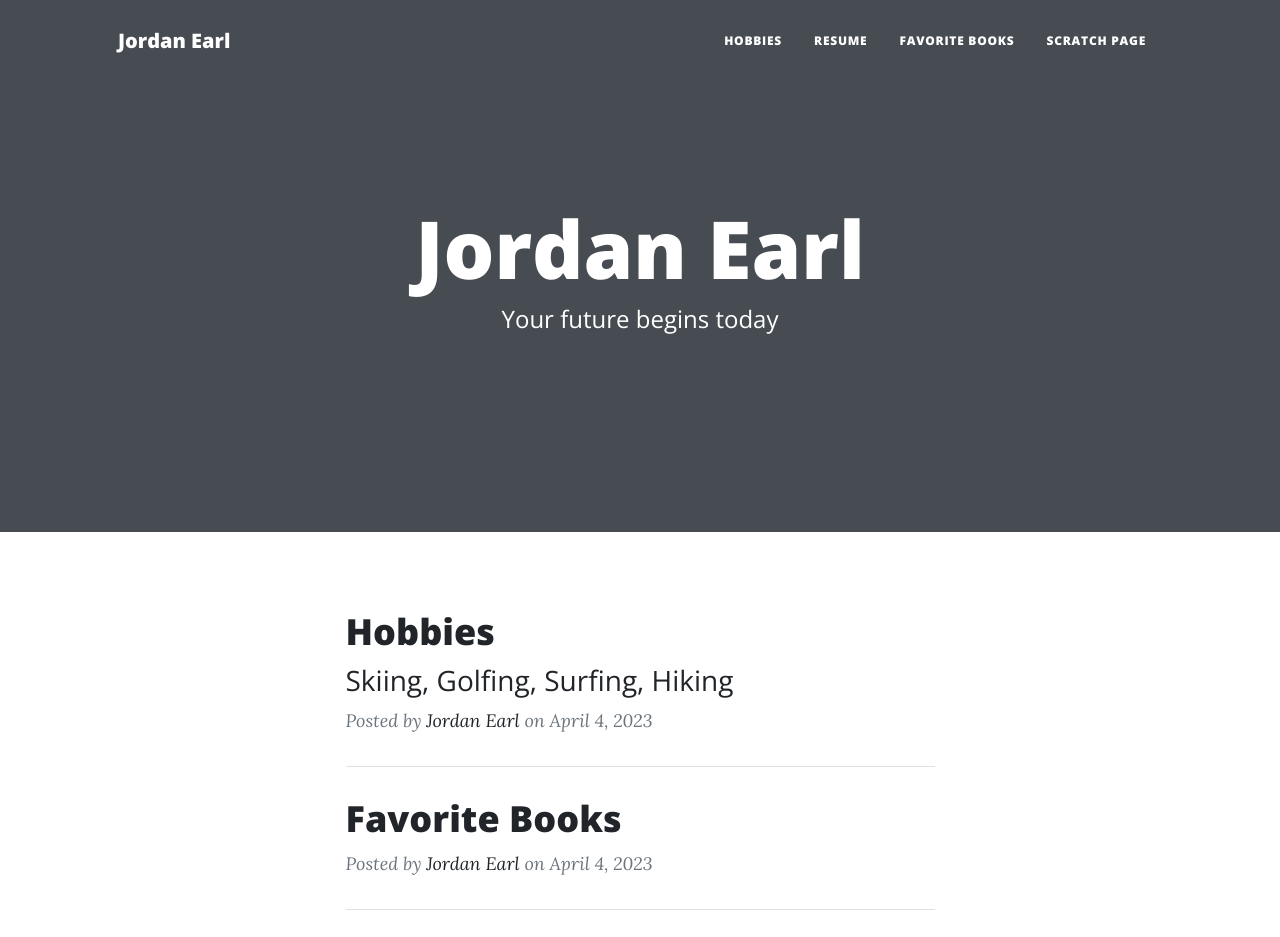
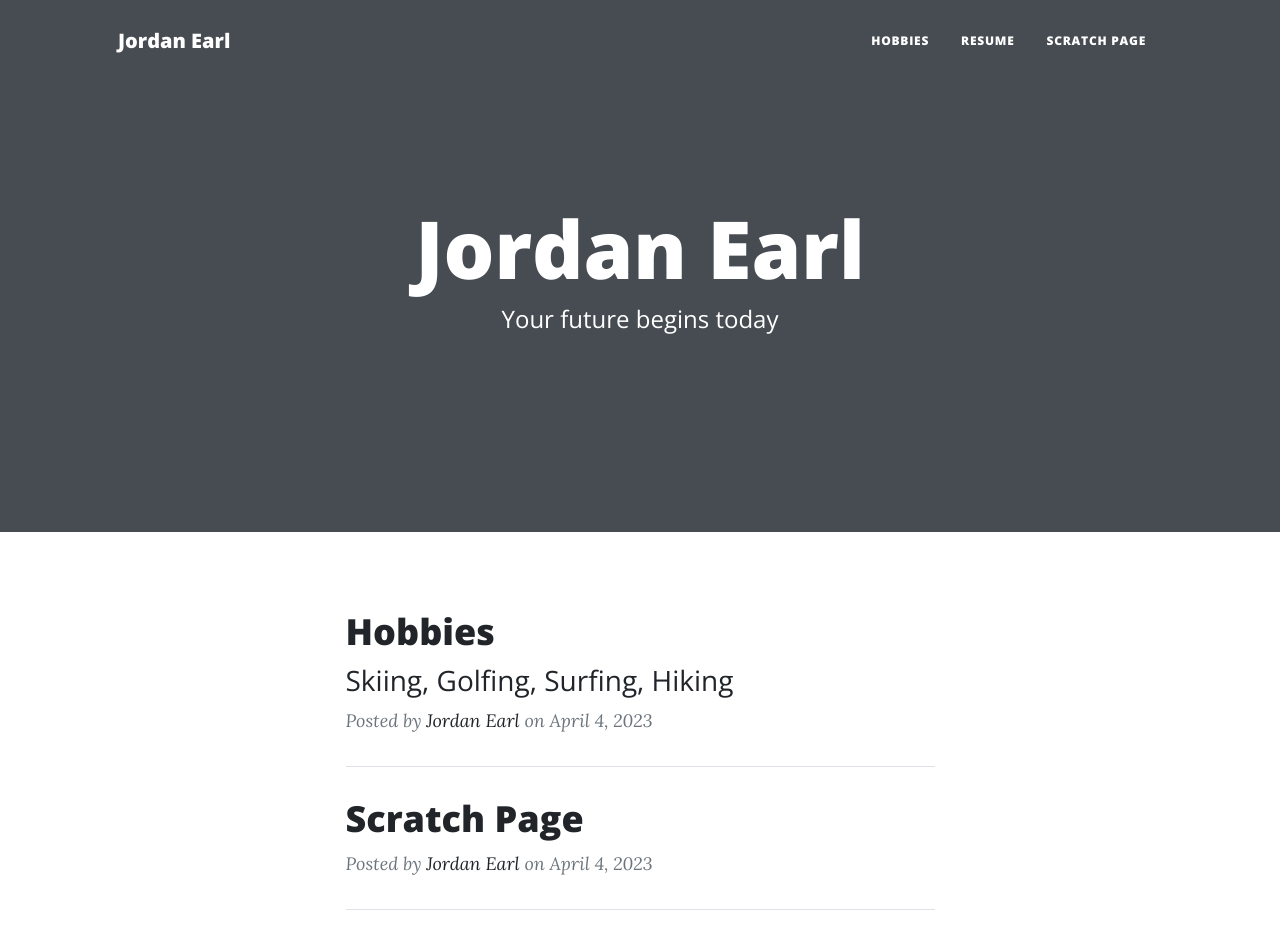
Before and after one commit to jordan7667/IS201, a plain HTML site: page index.html in a window 1280 px wide. Shown: the top 937 px of the page. Drawn offline with nearby package versions, Linux system fonts and the light colour scheme; a script that the page names is missing.

Commit message:
Add files via upload

```diff
--- a/index.html
+++ b/index.html
@@ -28,7 +28,6 @@
                     <ul class="navbar-nav ms-auto py-4 py-lg-0">
                         <li class="nav-item"><a class="nav-link px-lg-3 py-3 py-lg-4" href="hobbies.html">Hobbies</a></li>
                         <li class="nav-item"><a class="nav-link px-lg-3 py-3 py-lg-4" href="education.html">Resume</a></li>
-                        <li class="nav-item"><a class="nav-link px-lg-3 py-3 py-lg-4" href="favoritebooks.html">Favorite Books</a></li>
                         <li class="nav-item"><a class="nav-link px-lg-3 py-3 py-lg-4" href="scratch.html">Scratch Page</a></li>
                         <!-- <li class="nav-item"><a class="nav-link px-lg-3 py-3 py-lg-4" href="contact.html"></a></li> -->
                     </ul>
@@ -68,7 +67,7 @@
                     <hr class="my-4" />
                     <!-- Post preview-->
                     <div class="post-preview">
-                        <a href="favoritebooks.html"><h2 class="post-title">Favorite Books</h2></a>
+                        <a href="scratch.html"><h2 class="post-title">Scratch Page</h2></a>
                         <p class="post-meta">
                             Posted by
                             <a href="#!">Jordan Earl</a>
```
Also changed, not shown: education.html (+0 -1 lines), hobbies.html (+0 -1 lines).
